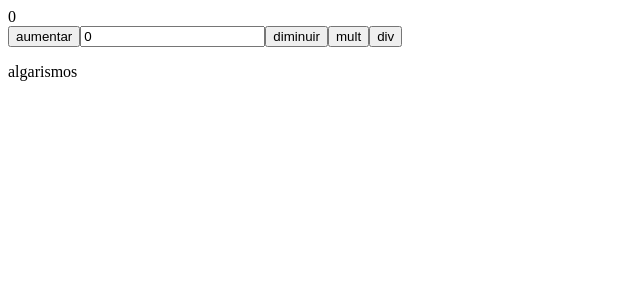
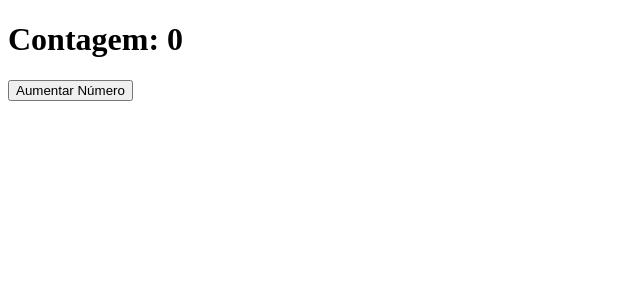
Before and after one commit to gmartpad/CursoReact, a React (Create React App) app in the folder projeto-react/: page / in a window 1280 px wide. Shown: the top 300 px of the page, without its empty margins (0-640 px from the left). Built offline with nearby package versions, Linux system fonts and the light colour scheme.

Commit message:
Ciclo de Vida (useEffect)

```diff
--- a/projeto-react/src/App.js
+++ b/projeto-react/src/App.js
@@ -1,4 +1,4 @@
-import React, { useState } from 'react';
+import React, { useState, useEffect } from 'react';
 import styled from 'styled-components';
 // import './App.css';
 
@@ -48,12 +48,31 @@ import styled from 'styled-components';
 function App(){
 
     const [ contagem, setContagem ] = useState(0); // valor 0 no useState é o valor inicial de contagem
-    const [ modulo, setModulo ] = useState(0);
+
+    useEffect(() => {
+      if(contagem == 0){
+        document.title = "Vai começar a cachorrada!";
+      }else{
+        document.title = "Contagem: "+contagem;
+      }
+
+      return () => {
+        console.log("contagem foi destruido");
+      }
+    },
+    [contagem]
+    );
+
+    function aumentarAction() {
+      setContagem(contagem + 1);
+    }
+
+    // const [ modulo, setModulo ] = useState(0);
     /* variavel do state e set(nome da variavel do state)  */
 
-    const botaoAction = (sinal, modulo) => {
-      setContagem(eval(`${contagem} ${sinal} ${modulo}`));
-    };
+    // const botaoAction = (sinal, modulo) => {
+    //   setContagem(eval(`${contagem} ${sinal} ${modulo}`));
+    // };
 
 
     // const moduloInputValue = () => {
@@ -71,15 +90,18 @@ function App(){
 
   return <>
 
-    <div>{contagem}</div>
+            <h1>Contagem: {contagem}</h1>
+            <button onClick={aumentarAction}>Aumentar Número</button>
+
+    {/* <div>{contagem}</div>
     <button onClick={() => botaoAction("+", modulo)}>aumentar</button>
     <input id="moduloInput" type="number" value={modulo} onChange={(e) => {setModulo(e.target.value)}}/>
     <button onClick={() => botaoAction("-", modulo)}>diminuir</button>
-    <button onClick={() => botaoAction("*", modulo)}>mult</button>
+    <button onClick={() => botaoAction("*", modulo)}>mult</button> */}
 
     {/* Condicional de exibição */}
 
-    {modulo % 2 === 0 && // se o modulo for par exibe o botão
+    {/* {modulo % 2 === 0 && // se o modulo for par exibe o botão
 
       <button onClick={() => botaoAction("/", modulo)}>div</button>
 
@@ -93,7 +115,7 @@ function App(){
       </>
     }
       <br/>
-      <p>{modulo.length} algarismo{modulo.length !== 1 ? 's' : ''}</p>
+      <p>{modulo.length} algarismo{modulo.length !== 1 ? 's' : ''}</p> */}
 
     {/* <TitleBox>
       <Title color="#F00" ativo={true}>JAAJ</Title>
```
